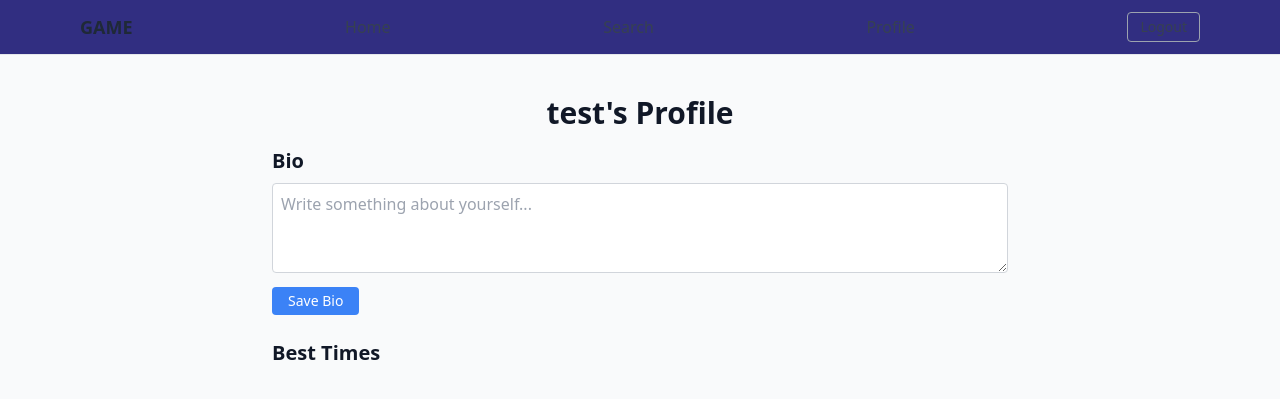
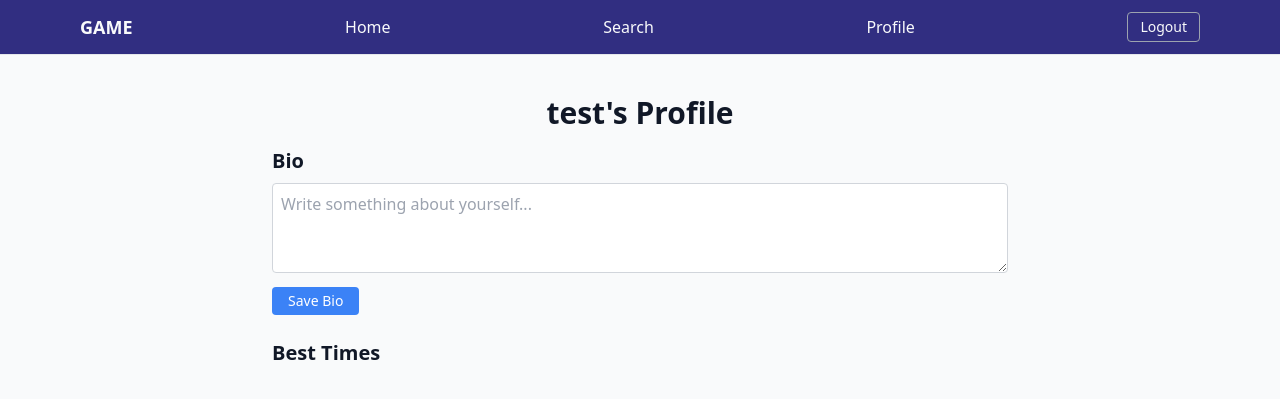
Before and after one commit to rlin49/trois_rickyl49_ethans201_hannahg61_tudorg-, a Flask app: page /profile/test in a window 1280 px wide. Shown: the top 399 px of the page. Run offline with Flask 3, Linux system fonts and the light colour scheme; a user stored in the database is signed in; some libraries are stand-ins or nearby versions.

Commit message:
Update profile navigation styles for better visibility

```diff
--- a/app/templates/profile.html
+++ b/app/templates/profile.html
@@ -9,30 +9,30 @@
 <nav class="bg-indigo-900 border-b">
   <div class="max-w-6xl mx-auto px-4 py-3 flex items-center justify-between">
 
-    <a href="/game" class="text-lg font-semibold text-gray-800">
+    <a href="/game" class="text-lg font-semibold text-gray-50">
       GAME
     </a>
 
 
     <ul class="flex space-x-4">
-        <a href="/homepage" class="text-gray-700 hover:text-black">
+        <a href="/homepage" class="text-gray-50 hover:text-black">
           Home
         </a>
     </ul>
     <ul class="flex space-x-4">
-        <a href="/search" class="text-gray-700 hover:text-black">
+        <a href="/search" class="text-gray-50 hover:text-black">
           Search
         </a>
     </ul>
 
     <ul class="flex space-x-4">
-        <a href="/profile/{{ username }}" class="text-gray-700 hover:text-black">
+        <a href="/profile/{{ username }}" class="text-gray-50 hover:text-black">
           Profile
         </a>
     </ul>
 
     <a href="/logout"
-       class="text-sm border border-gray-400 text-gray-700 px-3 py-1 rounded hover:bg-gray-200">
+       class="text-sm border border-gray-400 text-gray-50 px-3 py-1 rounded hover:bg-gray-200">
        Logout
     </a>
   </div>
```
